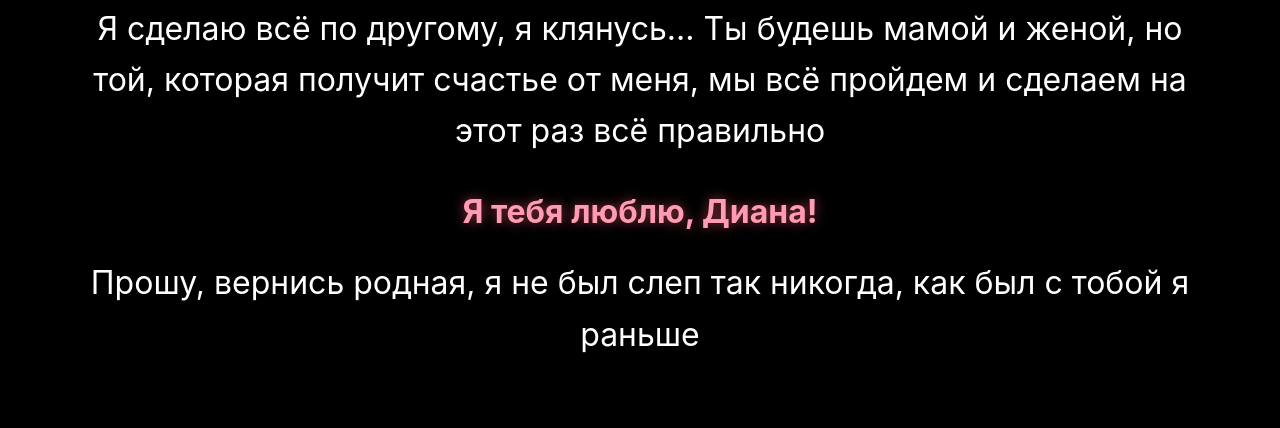
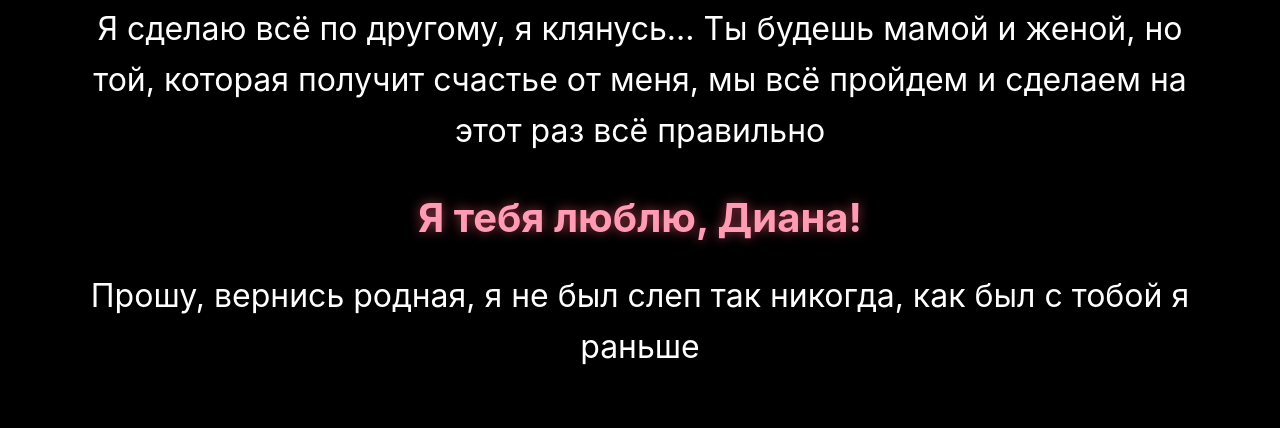
Before and after one commit to diana-i-love-you/for-her, a plain HTML site: page index.html in a window 1280 px wide. Shown: the part 1032-1460 px from the top of the page. Drawn offline with Linux system fonts and the light colour scheme.

Commit message:
Update index.html

```diff
--- a/index.html
+++ b/index.html
@@ -105,7 +105,7 @@
         Я сделаю всё по другому, я клянусь...
         Ты будешь мамой и женой, но той, которая получит счастье от меня, мы всё пройдем и сделаем на этот раз всё правильно
     </div>
-    <div class="text-block" style="padding: 20px 0; font-size: 2rem; color: #ff9bb3; text-align: center; font-weight: 700; text-shadow: 0 0 12px rgba(255, 90, 120, 0.6);">
+    <div class="text-block" style="padding: 20px 0; font-size: 2.5rem; color: #ff9bb3; text-align: center; font-weight: 700; text-shadow: 0 0 12px rgba(255, 90, 120, 0.6);">
     Я тебя люблю, Диана!
     </div>
     <div style="padding-bottom: 60px; margin-top: 0;" class="text-block" >Прошу, вернись родная, я не был слеп так никогда, как был с тобой я раньше</div>
```
